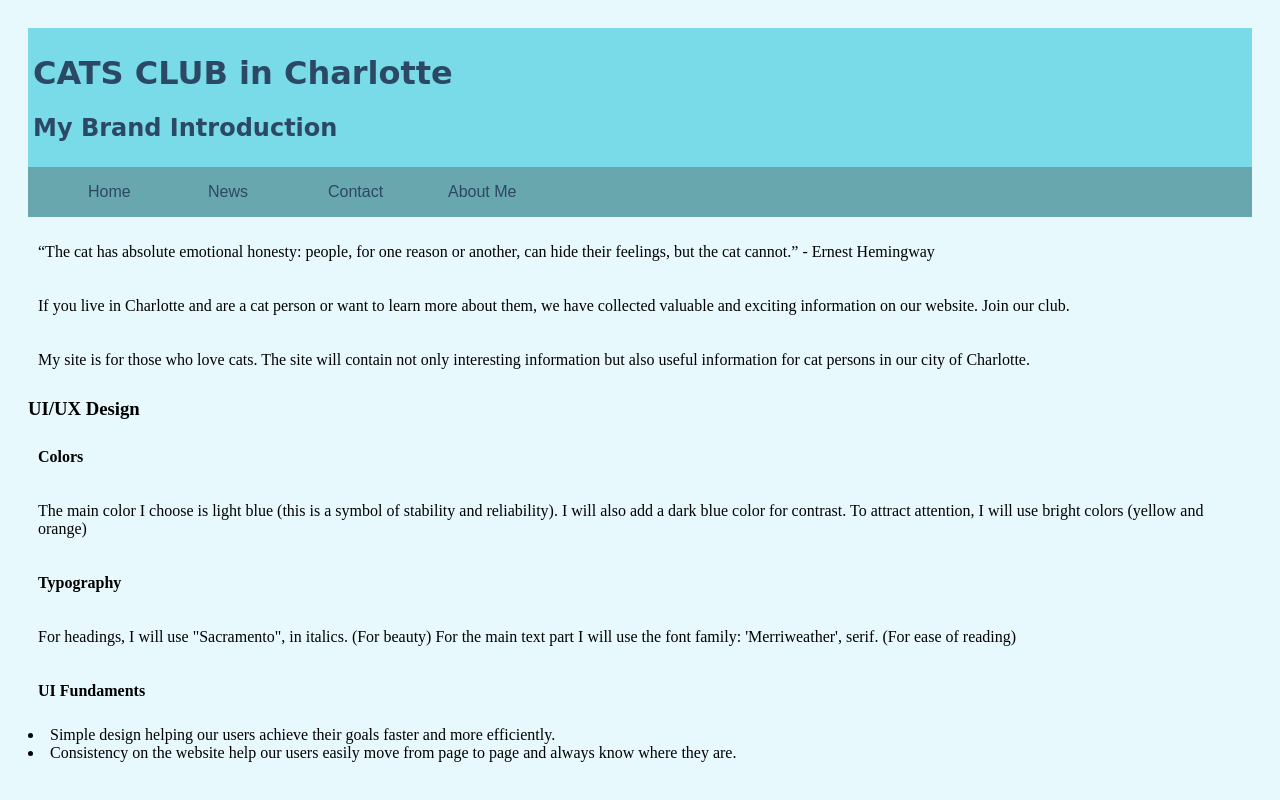
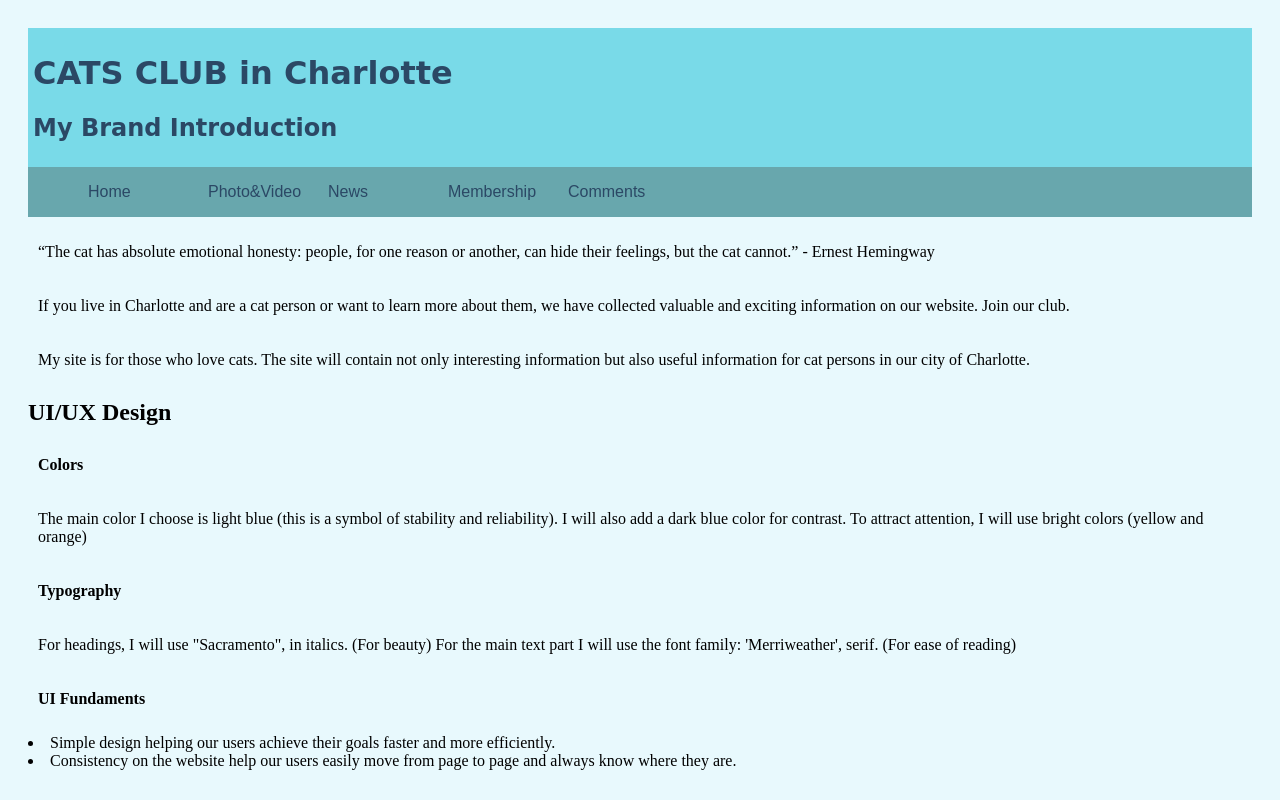
Before and after one commit to vsviryd777/web115-myBrand, a plain HTML site: page index.html in a window 1280 px wide. Shown: the top 800 px of the page. Drawn offline with Linux system fonts and the light colour scheme.

Commit message:
Update index.html
add in menu, memmber, photo, etc

```diff
--- a/index.html
+++ b/index.html
@@ -13,19 +13,18 @@
   <body>
     <div class="topmenu">
     <ul>
-  <li>
-    <a class="active" href="#home">Home</a>
-  </li>
+  <li><a class="active" href="#home">Home</a></li>
+  <li><a href="#photo">Photo&Video</a>  </li>
   <li><a href="#news">News</a>  </li>
-  <li><a href="#contact">Contact</a>  </li>
-  <li><a href="about_me.html">About Me</a>  </li>
+  <li><a href="#member">Membership</a>  </li>
+  <li><a href="about_me.html">Comments</a>  </li>
     </ul>
   </div>
    <nav>
 <p>“The cat has absolute emotional honesty: people, for one reason or another, can hide their feelings, but the cat cannot.” - Ernest Hemingway</p>
 <p>If you live in Charlotte and are a cat person or want to learn more about them, we have collected valuable and exciting information on our website. Join our club.</p>
 <p>My site is for those who love cats. The site will contain not only interesting information but also useful information for cat persons in our city of Charlotte.</p>
-<h3>UI/UX Design </h3>
+     <h2><b>UI/UX Design </b></h2>
 <p><b>Colors</b></p>
 <p>The main color I choose is light blue (this is a symbol of stability and reliability). I will also add a dark blue color for contrast.
   To attract attention, I will use bright colors (yellow and orange)</p>
```
